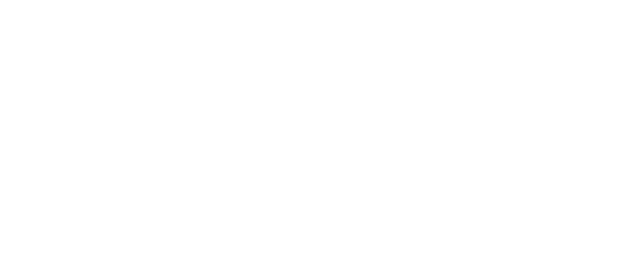
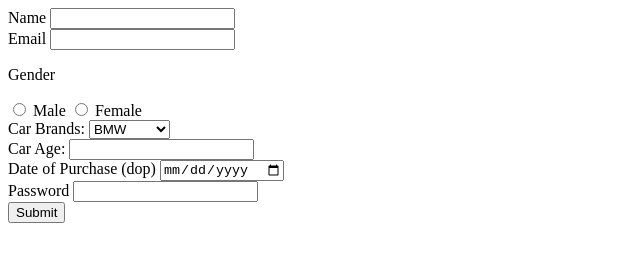
Before and after one commit to acciojob/car-insurance-form-keshav-123-code, a website: page main.html in a window 1280 px wide. Shown: the whole page, without its empty margins (0-640 px from the left). Drawn offline with Linux system fonts and the light colour scheme.

Commit message:
created a submission

```diff
--- a/main.html
+++ b/main.html
@@ -8,6 +8,31 @@
 
 <body>
 	<!-- the entire body must be written by student -->
+	<form method="post">
+		<label for="name">Name</label>
+		<input type="text" id="name" name="name" required><br>
+		<label for="email">Email</label>
+		<input type="email" id="email" name="email" required><br>
+		<p>Gender</p>
+		<input type="radio" id="male" value="male" name="gender" required>
+		<label for="male">Male</label>
+		<input type="radio" id="female" value= "female" name="gender">
+		<label for="female">Female</label>
+		<br>
+		<label for="cars">Car Brands:</label>
+		<select name="cars" id="cars">
+			<option value="BMW">BMW</option>
+			<option value="Audi">Audi</option>
+			<option value="Mercedez">Mercedez</option>
+		</select><br>
+		<label for="carage">Car Age:</label>
+		<input type="number" id="carage" name="carage" required><br>
+		<label for="dop">Date of Purchase (dop)</label>
+		<input type="date" id="dop" name="dop" required><br>
+		<label for="password">Password</label>
+		<input type="password" id="password" name="password" required><br>
+		<button type="submit" >Submit</button>
+	</form>
     <script type="text/javascript" src="./script.js">
 </script>
 
```
